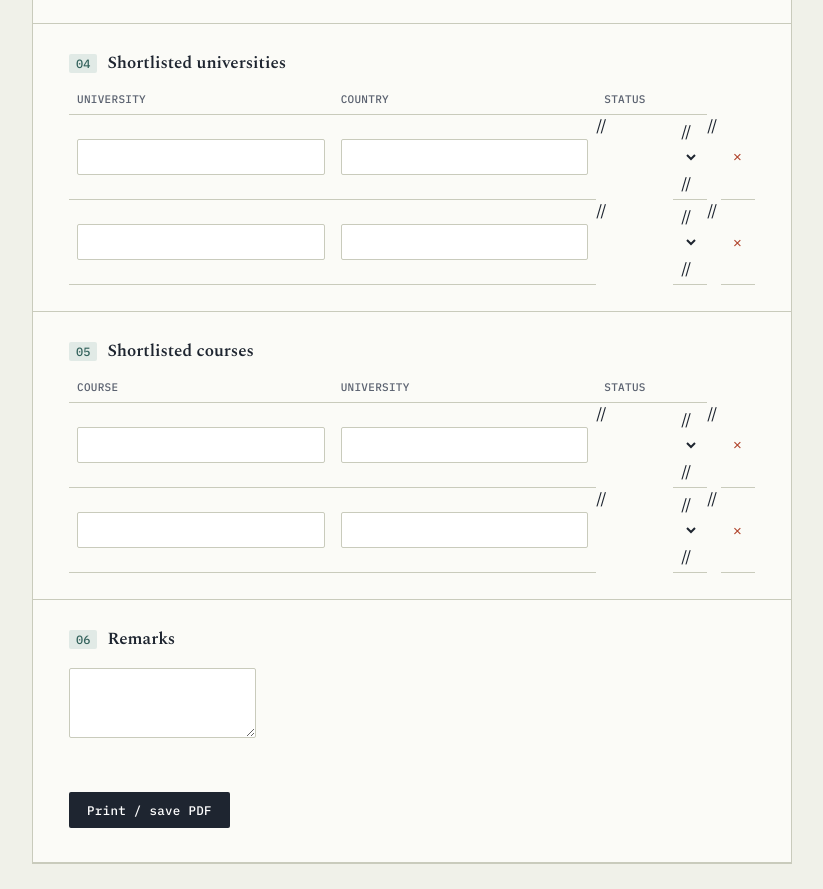
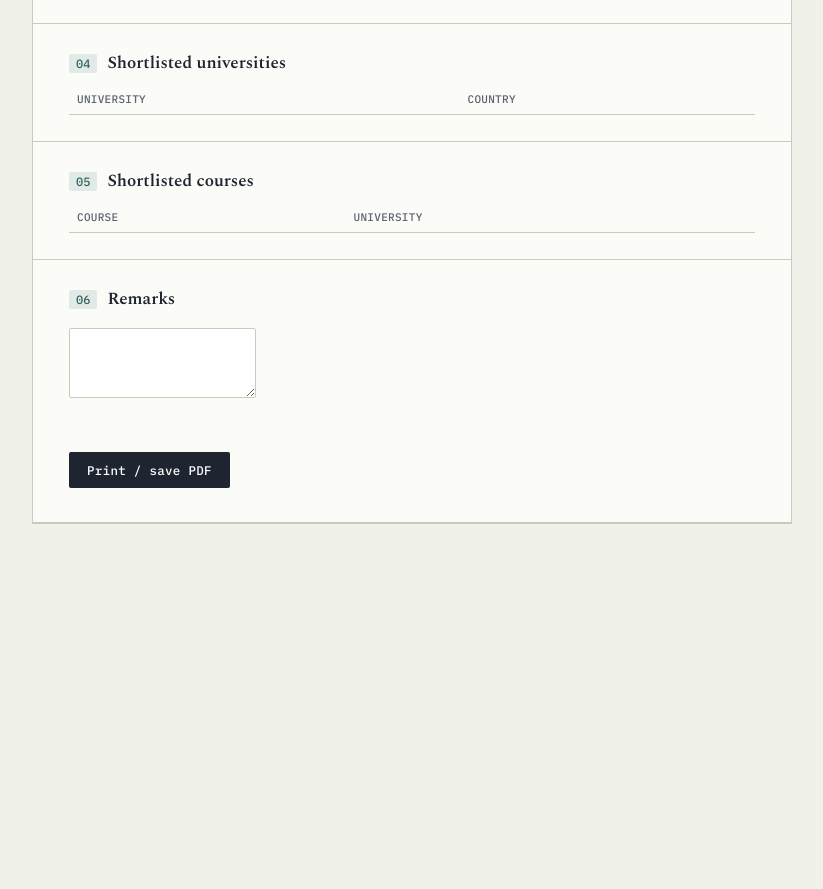
Before and after one commit to nisthaeducation/safaltaaa, a plain HTML site: page index.html in a window 1280 px wide. Shown: the part 1107-1996 px from the top of the page, without its empty margins (228-1051 px from the left). After the commit the page ends 1710 px from the top, so only its background shows below. Drawn offline with nearby package versions, Linux system fonts and the light colour scheme.

Commit message:
Update index.html
7th commit

```diff
--- a/index.html
+++ b/index.html
@@ -212,7 +212,7 @@
   <section>
     <div class="sec-label"><span class="sec-num">04</span><h2>Shortlisted universities</h2></div>
     <table>
-      <thead><tr><th>University</th><th>Country</th><th>Status</th><th class="row-actions"></th></tr></thead>
+      <thead><tr><th>University</th><th>Country</th></tr></thead>
       <tbody id="uniRows"></tbody>
     </table>
     <!-- <button class="add-row" type="button" onclick="addRow('uniRows')">+ add university</button> -->
@@ -221,7 +221,7 @@
   <section>
     <div class="sec-label"><span class="sec-num">05</span><h2>Shortlisted courses</h2></div>
     <table>
-      <thead><tr><th>Course</th><th>University</th><th>Status</th><th class="row-actions"></th></tr></thead>
+      <thead><tr><th>Course</th><th>University</th></tr></thead>
       <tbody id="courseRows"></tbody>
     </table>
     <!-- <button class="add-row" type="button" onclick="addRow('courseRows')">+ add course</button> -->
@@ -262,7 +262,7 @@ function addRow(bodyId){
   `;
   tbody.appendChild(tr);
 }
-for(let i=0;i<2;i++){addRow('uniRows');addRow('courseRows');}
+// for(let i=0;i<2;i++){addRow('uniRows');addRow('courseRows');}
 
 // const fileNo = String(Math.floor(1000 + Math.random()*8999));
 // document.getElementById('fileNo').textContent = fileNo;
```
